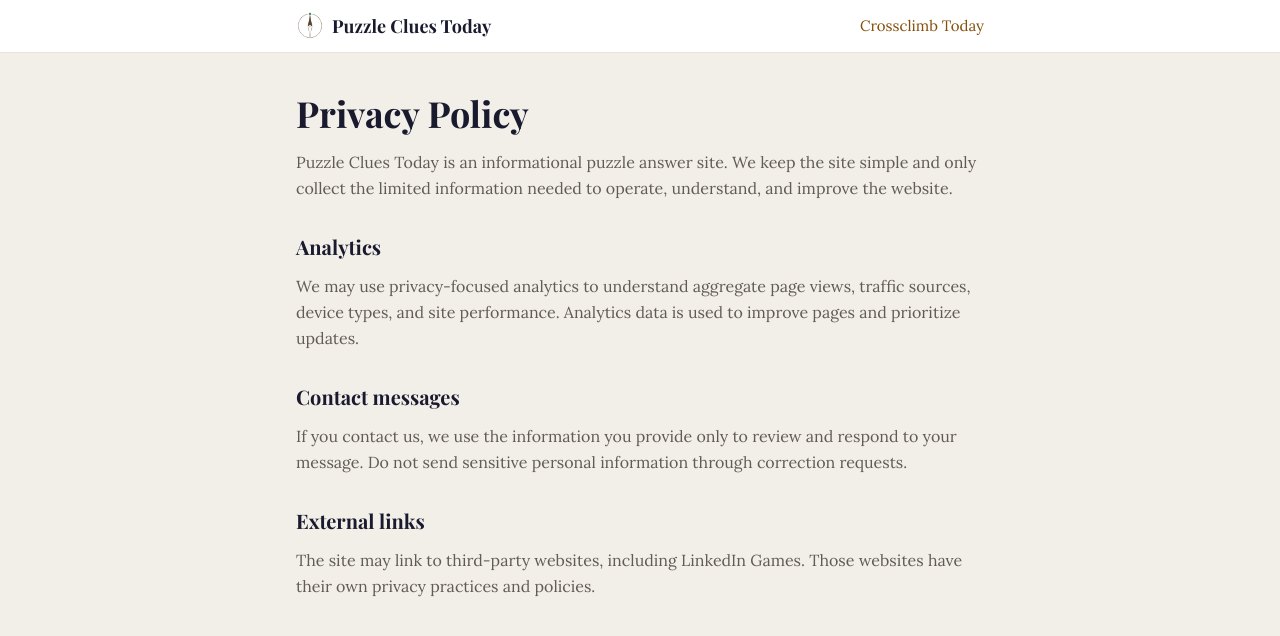
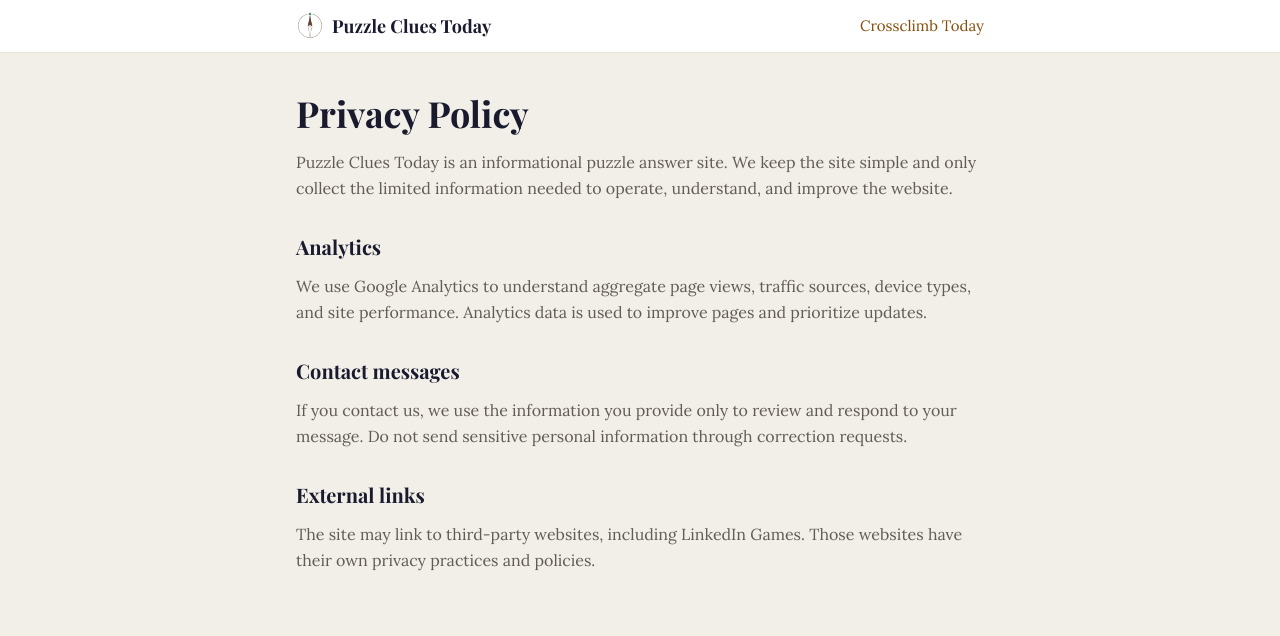
Before and after one commit to White1Dove/cross-climb, a Next.js app: page /privacy in a window 1280 px wide. Shown: the top 636 px of the page. Built offline with nearby package versions, Linux system fonts and the light colour scheme.

Commit message:
Add GA4 tracking

```diff
--- a/app/layout.tsx
+++ b/app/layout.tsx
@@ -1,6 +1,9 @@
 import type { Metadata } from 'next'
 import { Playfair_Display, Lora } from 'next/font/google'
+import Script from 'next/script'
 import './globals.css'
+
+const googleAnalyticsId = 'G-PY6N82V7TH'
 
 const playfair = Playfair_Display({
   subsets: ["latin"],
@@ -64,6 +67,18 @@
   return (
     <html lang="en" className={`${playfair.variable} ${lora.variable} bg-[#F1EFE8]`}>
       <body className="font-sans antialiased">
+        <Script
+          src={`https://www.googletagmanager.com/gtag/js?id=${googleAnalyticsId}`}
+          strategy="afterInteractive"
+        />
+        <Script id="google-analytics" strategy="afterInteractive">
+          {`
+            window.dataLayer = window.dataLayer || [];
+            function gtag(){dataLayer.push(arguments);}
+            gtag('js', new Date());
+            gtag('config', '${googleAnalyticsId}');
+          `}
+        </Script>
         {children}
       </body>
     </html>
--- a/app/privacy/page.tsx
+++ b/app/privacy/page.tsx
@@ -45,8 +45,8 @@
             Analytics
           </h2>
           <p className="text-base leading-relaxed text-[#625B55]">
-            We may use privacy-focused analytics to understand aggregate page views, traffic sources, device
-            types, and site performance. Analytics data is used to improve pages and prioritize updates.
+            We use Google Analytics to understand aggregate page views, traffic sources, device types, and site
+            performance. Analytics data is used to improve pages and prioritize updates.
           </p>
         </section>
 
```
